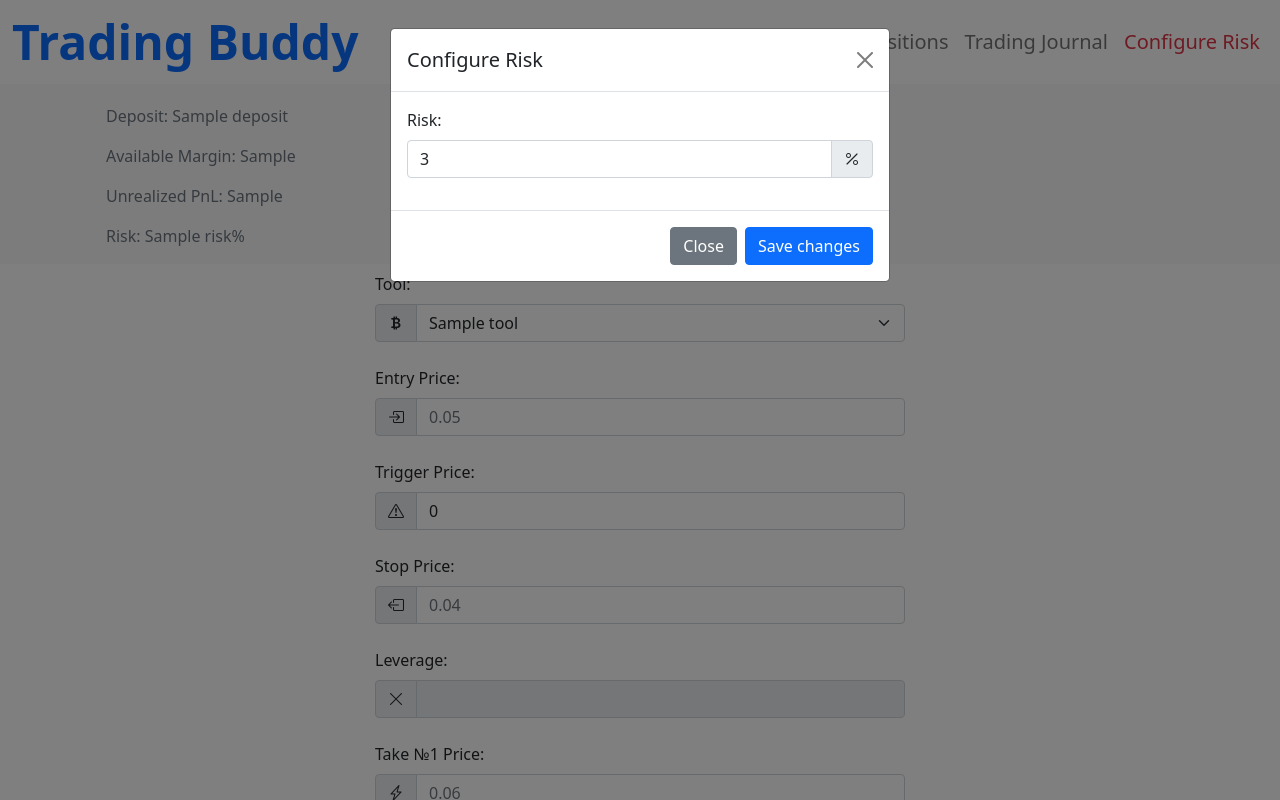
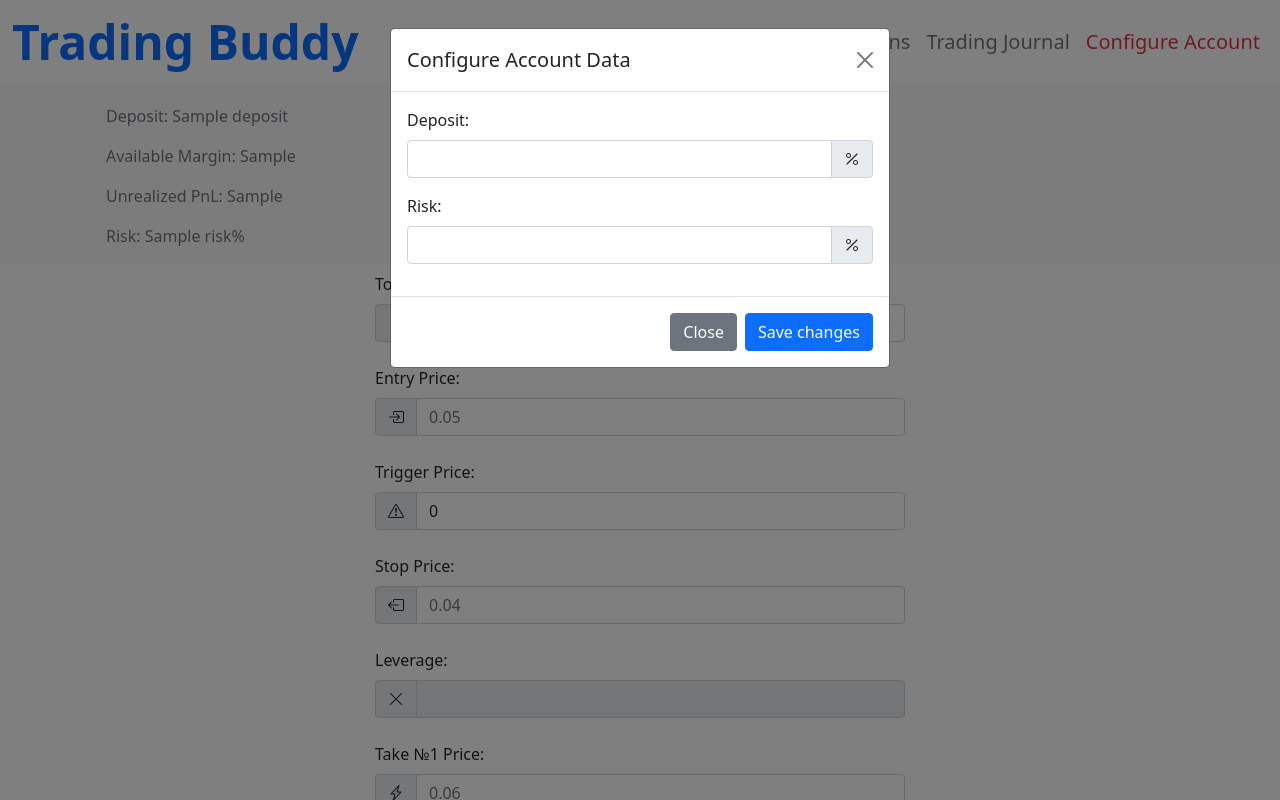
Before and after one commit to avtorgenii/Trading-Buddy, a FastAPI app: template templates/index.html in a window 1280 px wide, after a click on "Configure Account". Run offline with FastAPI, Linux system fonts and the light colour scheme; the template is opened without the code that fills it: most values are stand-ins (such as "Sample title", 1, 10 or a date in 2020); parts of the project's set-up code (start-up, migrations or seed data) failed here and were passed over.

Commit message:
Started doing cancelation for orders

```diff
--- a/RULES_OF_USAGE.txt
+++ b/RULES_OF_USAGE.txt
@@ -1,4 +1,7 @@
 Program works fine if:
 1. One tool - one position at a time
-2. Don't move/cancel orders placed from program directly ats exchange site
+2. Don't move/cancel orders placed from program directly at exchange site
 3. Position entry only by limit orders
+4. Part takes should be entered ascending/descending according to position side
+5. No comas(,) entering price levels, only dots(.)
+6.
--- a/static/index_script.js
+++ b/static/index_script.js
@@ -226,21 +226,23 @@ function updateEntryFormState() {
 // Initial call to set the correct state of the button
 updateEntryFormState();
 
-
-function saveRisk() {
+// Account Config
+function saveAccountData() {
     const riskText = document.getElementById('risk-value');
     const risk = parseFloat(document.getElementById('newRisk').value);
 
-    console.log(`New risk value: ${risk}`); // Debugging statement
+    const depositText = document.getElementById('deposit-value');
+    const deposit = parseFloat(document.getElementById('newDeposit').value);
 
-    if (!isNaN(risk)) {
-        // Send the request to FastAPI to update the risk value in the database
-        fetch('/update-risk/', {
+
+    if (!isNaN(risk) && !isNaN(deposit)) {
+        // Send the request to FastAPI to update the account data in the database
+        fetch('/update-account-data/', {
             method: 'PUT',
             headers: {
                 'Content-Type': 'application/json',
             },
-            body: JSON.stringify({ risk: risk }),
+            body: JSON.stringify({ risk: risk, deposit: deposit }),
         })
             .then(response => {
                 if (!response.ok) {
@@ -249,23 +251,25 @@ function saveRisk() {
                 return response.json();
             })
             .then(data => {
-                const updatedRisk = parseFloat(data.risk).toFixed(1);
-                riskText.textContent = `${updatedRisk}%`;
+                riskText.textContent = `${risk.toFixed(1)}%`;
+                depositText.textContent = `${deposit.toFixed(1)}`;
+
+
+
             })
             .catch(error => {
 
             });
 
     } else {
-        alert('Please enter a valid number for risk.');
+        alert('Please enter a valid number for both params.');
     }
 }
 
-// Save risk button
-document.getElementById('saveRisk').addEventListener('click', saveRisk);
+// Save account data button
+document.getElementById('saveAccountData').addEventListener('click', saveAccountData);
 
 
-// Placing trade
 document.addEventListener('DOMContentLoaded', function () {
     const opentButton = document.getElementById('opent');
     const submitManualVolumeButton = document.getElementById('submitManualVolume');
@@ -277,7 +281,7 @@ document.addEventListener('DOMContentLoaded', function () {
         const stopPrice = parseFloat(document.getElementById('stopp').value);
         const leverage = parseInt(document.getElementById('leverage').value);
         const stoe = parseInt(document.getElementById('stoe').value);
-        const volume = parseFloat(document.getElementById('volume-value').value)
+        const volume = parseFloat(document.getElementById('volume-value').textContent);  // Changed from value to textContent
 
         // Get all take prices
         const takeInputs = document.querySelectorAll('#form-container input[id^="takep"]');
@@ -301,23 +305,25 @@ document.addEventListener('DOMContentLoaded', function () {
             },
             body: JSON.stringify(data),
         })
-            .then(response => response.json())
+            .then(response => {
+                if (!response.ok) {
+                    throw new Error('Network response was not ok');
+                }
+                return response.json();
+            })
             .then(data => {
                 if (data.message === "Please enter volume manually") {
                     const manualVolumeModal = new bootstrap.Modal(document.getElementById('manualVolumeModal'));
                     manualVolumeModal.show();
+                } else if (data.message == "Volume is too small") {
+                    alert('Volume is too small. Cannot place trade.');
                 } else {
-                    console.log('Trade placed successfully:', data);
-
-                    // Update the information in the HTML
-                    document.getElementById('volume-value').textContent = data.volume;
-                    document.getElementById('margin-value').textContent = data.margin;
-                    document.getElementById('loss-value').textContent = data.potential_loss;
-                    document.getElementById('profit-value').textContent = data.potential_profit;
+                    // Refereshing page so trade would appear on pending
+                    location.reload();
                 }
             })
             .catch(error => {
-                console.error('Error placing trade:', error);
+                alert('Error placing trade', error);
             });
     });
 
@@ -374,3 +380,94 @@ document.addEventListener('DOMContentLoaded', function () {
         }
     });
 });
+
+
+
+
+
+// Cancelling trade
+document.addEventListener('DOMContentLoaded', function () {
+    const cancelTradeButtons = document.querySelectorAll('.cancel-trade-btn');
+
+    cancelTradeButtons.forEach(button => {
+        button.addEventListener('click', function () {
+            const tool = this.getAttribute('data-tool');
+
+            fetch('/cancel-trade/', {
+                method: 'POST',
+                headers: {
+                    'Content-Type': 'application/json',
+                },
+                body: JSON.stringify({ tool: tool }),
+            })
+                .then(response => {
+                    if (!response.ok) {
+                        throw new Error('Network response was not ok');
+                    }
+                    return response.json();
+                })
+                .then(data => {
+                    // Refereshing page so trade will be removed from pending
+                    location.reload();
+                })
+                .catch(error => {
+                    console.error('Error cancelling trade:', error);
+                    alert('Error cancelling trade');
+                });
+        });
+    });
+});
+
+
+
+// Cancel levels
+document.addEventListener('DOMContentLoaded', function () {
+    const cancelButtons = document.querySelectorAll('.cancel-levels-btn');
+    const cancelLevelsModal = new bootstrap.Modal(document.getElementById('cancelLevelsModal'));
+
+    cancelButtons.forEach(button => {
+        button.addEventListener('click', function () {
+            const tool = this.getAttribute('data-tool');
+            const posSide = this.getAttribute('data-pos-side');
+            const overLabel = document.querySelector('label[for="over"]');
+
+            if (posSide === 'LONG') {
+                overLabel.textContent = 'Overlow:';
+            } else {
+                overLabel.textContent = 'Overhigh:';
+            }
+
+            document.getElementById('cancelationTool').value = tool;
+
+            // Show the modal
+            cancelLevelsModal.show();
+        });
+    });
+
+    document.getElementById('saveCancelLevels').addEventListener('click', function () {
+        const form = document.getElementById('cancelLevelsForm');
+        const formData = new FormData(form);
+
+        // Explicitly add the tool information
+        formData.set('tool', document.getElementById('cancelationTool').value);
+
+        const data = Object.fromEntries(formData.entries());
+
+
+        fetch('/update-cancel-levels/', {
+            method: 'POST',
+            headers: {
+                'Content-Type': 'application/json',
+            },
+            body: JSON.stringify(data),
+        })
+            .then(response => response.json())
+            .then(data => {
+                console.log('Cancel levels updated successfully:', data);
+                cancelLevelsModal.hide();
+            })
+            .catch(error => {
+                console.error('Error updating cancel levels:', error);
+            });
+    });
+});
--- a/templates/index.html
+++ b/templates/index.html
@@ -55,7 +55,8 @@
                         <a href="/journal" class="nav-link lead">Trading Journal</a>
                     </li>
                     <li class="nav-item d-lg-block">
-                        <a href="#riskModal" class="nav-link lead text-danger" data-bs-toggle="modal">Configure Risk</a>
+                        <a href="#riskModal" class="nav-link lead text-danger" data-bs-toggle="modal">Configure
+                            Account</a>
                     </li>
                 </ul>
             </div>
@@ -63,29 +64,37 @@
         </div>
     </nav>
 
-    <!-- Risk Configure Modal -->
+    <!-- Account Configure Modal -->
     <div class="modal fade" id="riskModal" tabindex="-1" aria-labelledby="riskModalLabel" aria-hidden="true">
         <div class="modal-dialog">
             <div class="modal-content">
                 <div class="modal-header">
-                    <h5 class="modal-title" id="riskModalLabel">Configure Risk</h5>
+                    <h5 class="modal-title" id="riskModalLabel">Configure Account Data</h5>
                     <button type="button" class="btn-close" data-bs-dismiss="modal" aria-label="Close"></button>
                 </div>
                 <div class="modal-body">
-                    <!-- Risk Configuration Form -->
+                    <!-- Account Configuration Form -->
                     <form>
+                        <div class="mb-3">
+                            <label for="newDeposit" class="form-label">Deposit:</label>
+                            <div class="input-group">
+                                <input type="number" class="form-control" id="newDeposit" inputmode="decimal"
+                                    value="{{ deposit }}" pattern="[0-9],.*">
+                                <span class="input-group-text"><i class="bi bi-percent"></i></span>
+                            </div>
+                        </div>
                         <div class="mb-3">
                             <label for="newRisk" class="form-label">Risk:</label>
                             <div class="input-group">
-                                <input type="number" class="form-control" id="newRisk" value="3" inputmode="decimal"
-                                    pattern="[0-9],.*">
+                                <input type="number" class="form-control" id="newRisk" inputmode="decimal"
+                                    value="{{ risk }}" pattern="[0-9],.*">
                                 <span class="input-group-text"><i class="bi bi-percent"></i></span>
                             </div>
                         </div>
                 </div>
                 <div class="modal-footer">
                     <button type="button" class="btn btn-secondary" data-bs-dismiss="modal">Close</button>
-                    <button id="saveRisk" type="button" class="btn btn-primary" data-bs-dismiss="modal">Save
+                    <button id="saveAccountData" type="button" class="btn btn-primary" data-bs-dismiss="modal">Save
                         changes</button>
                 </div>
             </div>
@@ -313,6 +322,15 @@
                                 <button class="btn btn-outline-secondary w-100 mb-2">Add Emotional State</button>
                             </div>
                         </div>
+
+                        <div class="row">
+                            <div class="col-12">
+                                <button class="btn btn-primary w-100 mb-2 cancel-levels-btn"
+                                    data-tool="{{ position.tool }}" data-pos-side="{{ position.pos_side }}">Add Cancel
+                                    Levels</button>
+                            </div>
+                        </div>
+
                         <div class="row">
                             <div class="col-12">
                                 <button class="btn btn-primary w-100">ORDERS</button>
@@ -326,7 +344,7 @@
     </section>
 
     <!--Pending Positions-->
-   <section id="ppos">
+    <section id="ppos">
         <div class="container-lg pt-5">
             <h3 class="text-center display-5">Pending Positions</h3>
             <div class="p-3">
@@ -372,6 +390,21 @@
                         </div>
                         <div class="row">
                             <div class="col-12">
+                                <button class="btn btn-danger w-100 mb-2 cancel-trade-btn"
+                                    data-tool="{{ position.tool }}">Cancel Trade</button>
+                            </div>
+                        </div>
+
+                        <div class="row">
+                            <div class="col-12">
+                                <button class="btn btn-primary w-100 mb-2 cancel-levels-btn"
+                                    data-tool="{{ position.tool }}" data-pos-side="{{ position.pos_side }}">Add Cancel
+                                    Levels</button>
+                            </div>
+                        </div>
+
+                        <div class="row">
+                            <div class="col-12">
                                 <button class="btn btn-primary w-100">ORDERS</button>
                             </div>
                         </div>
@@ -383,6 +416,36 @@
     </section>
 
 
+    <!-- Modal for Cancel Levels -->
+    <div class="modal fade" id="cancelLevelsModal" tabindex="-1" aria-labelledby="cancelLevelsModalLabel"
+        aria-hidden="true">
+        <div class="modal-dialog">
+            <div class="modal-content">
+                <div class="modal-header">
+                    <h5 class="modal-title" id="cancelLevelsModalLabel">Add Cancel Levels</h5>
+                    <button type="button" class="btn-close" data-bs-dismiss="modal" aria-label="Close"></button>
+                </div>
+                <div class="modal-body">
+                    <form id="cancelLevelsForm">
+                        <div class="mb-3">
+                            <label for="over" class="form-label">Overhigh or Overlow:</label>
+                            <input type="number" class="form-control" id="over" name="over" required>
+                        </div>
+                        <div class="mb-3">
+                            <label for="take" class="form-label">Take-profit:</label>
+                            <input type="number" class="form-control" id="take" name="take"
+                                value="{{ some_default_value }}" required>
+                        </div>
+                        <input type="hidden" id="cancelationTool" name="tool">
+                    </form>
+                </div>
+                <div class="modal-footer">
+                    <button type="button" class="btn btn-secondary" data-bs-dismiss="modal">Close</button>
+                    <button type="button" class="btn btn-primary" id="saveCancelLevels">Save changes</button>
+                </div>
+            </div>
+        </div>
+    </div>
 
 
 
```
Also changed, not shown: bingx_exc.py (+25 -6 lines), controller.py (+49 -15 lines), listener.py (+7 -3 lines), positions.json (+12 -9 lines), runtime_manager.py (+24 -6 lines).
